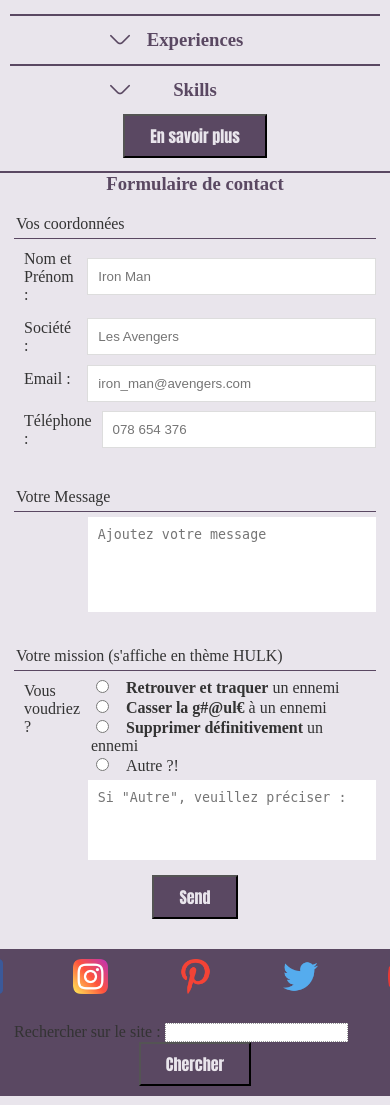
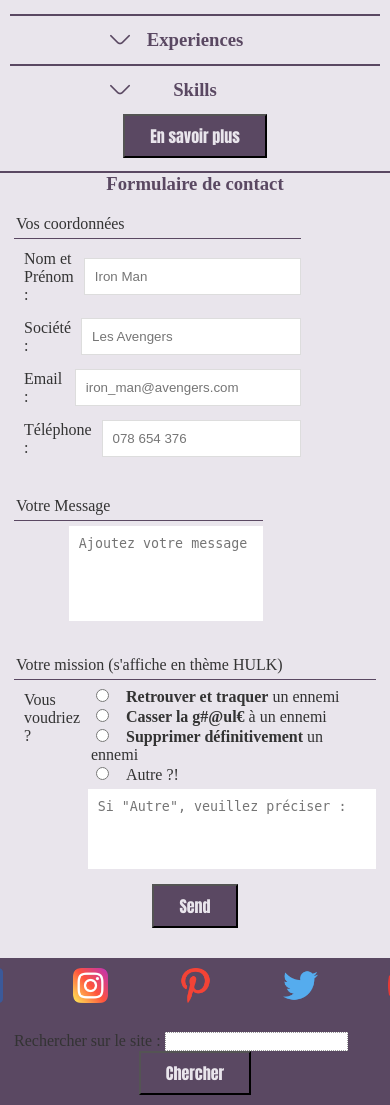
Before and after one commit to Bobbykelso/HULKCV, a PHP site: page / in a window 390 px wide; the page is wider, and only the part inside the window is pictured. Shown: the part 644-1749 px from the top of that part. Run offline with PHP 8.4, Linux system fonts and the light colour scheme; style sheets or scripts are compiled from the project's sources; some web fonts are replaced.

Commit message:
some elements for Hulk Mode

```diff
--- a/scss/_form.scss
+++ b/scss/_form.scss
@@ -17,6 +17,8 @@ fieldset{
     display: flex;
     width: 100%;
     margin-bottom: 5px;
+    //border: solid 1px $fontColorHulk;
+
 
 
     label {
@@ -56,6 +58,7 @@ fieldset{
     display: flex;
     width: 100%;
     margin-bottom: 5px;
+    //border: solid 1px $fontColorHulk;
 
     .radio-container {
       flex: 5;
@@ -94,11 +97,11 @@ fieldset{
 }
 
 
-@media screen and (max-width: 767px) {
+@media screen and (max-width: $mediaQuerySize) {
 
   .humanForm{
-    display: flex;
-    flex-direction: column;
-    align-items: stretch;
+    display: block;
+    width: 70%;
+
   }
 }
--- a/scss/_variable.scss
+++ b/scss/_variable.scss
@@ -4,3 +4,6 @@ $primaryColorHulk: #253324;
 $titleColorHulk: #d7cedb;
 $fontColor: #333;
 $fontColorHulk: #9bc063;
+
+
+$mediaQuerySize: 767px;
```
